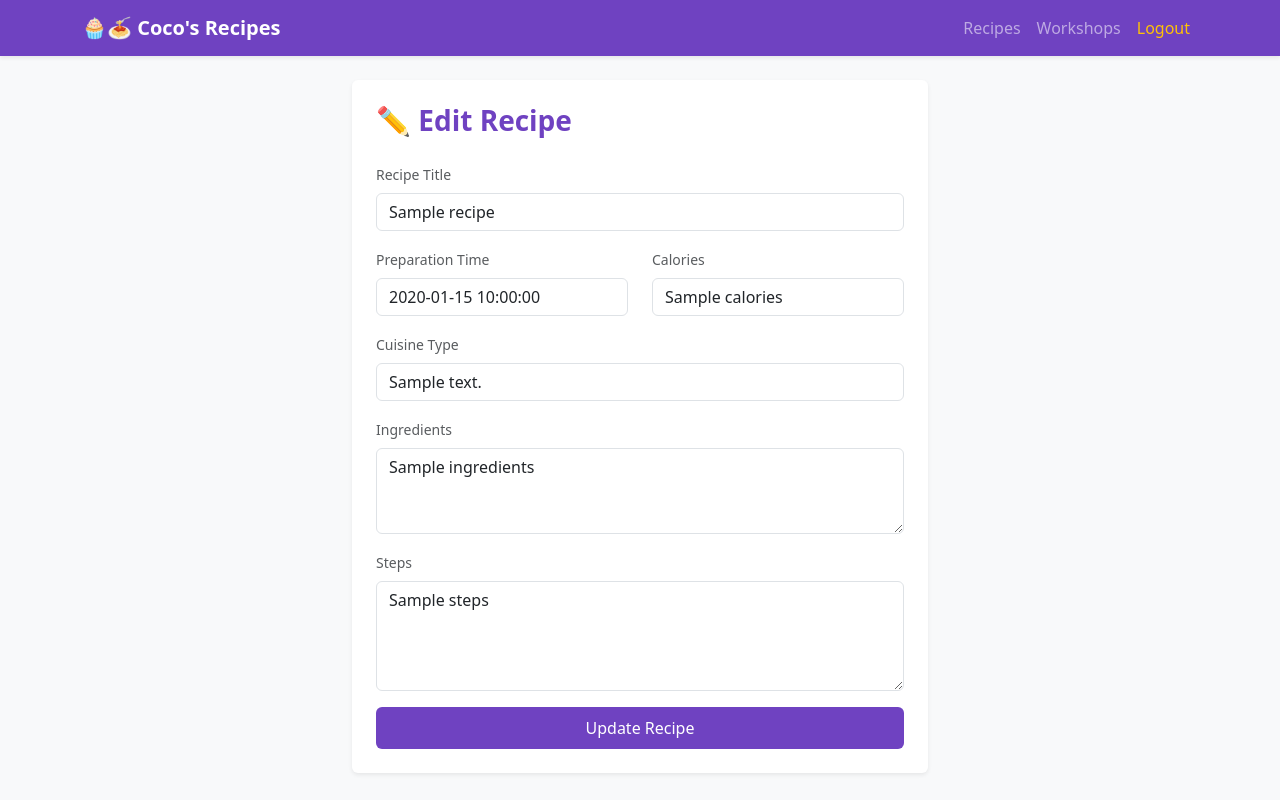
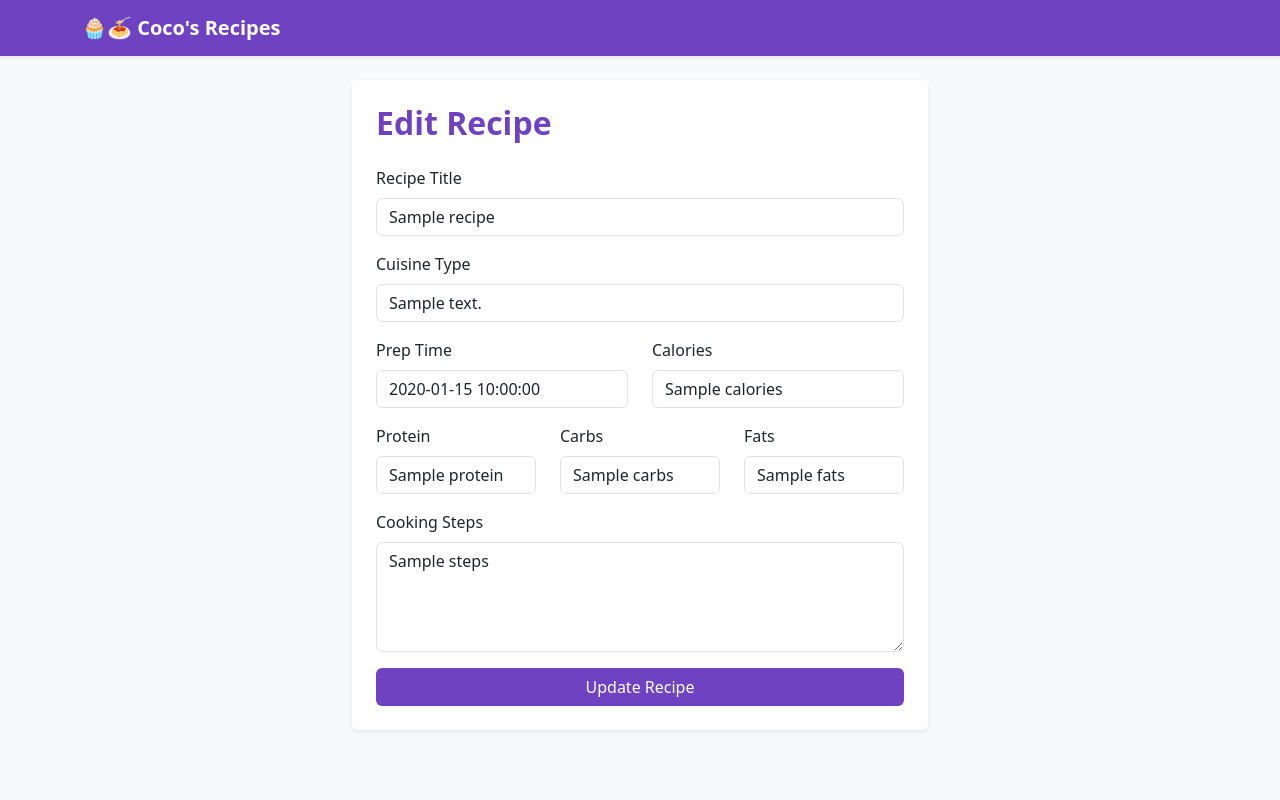
Before and after one commit to subhalakshmisubhi/Coco-s-Recipes, a Flask app: template templates/edit_recipe.html in a window 1280 px wide. Run offline with Flask 3, Linux system fonts and the light colour scheme; the template is opened without the code that fills it: most values are stand-ins (such as "Sample title", 1, 10 or a date in 2020).

Commit message:
Refactor edit_recipe.html for better structure

```diff
--- a/templates/edit_recipe.html
+++ b/templates/edit_recipe.html
@@ -4,36 +4,55 @@
     <meta charset="UTF-8">
     <title>Edit Recipe - Coco's Recipes</title>
     <link href="https://cdn.jsdelivr.net/npm/bootstrap@5.3.0/dist/css/bootstrap.min.css" rel="stylesheet">
-    <style>
-        .navbar-purple { background-color: #6f42c1 !important; }
-        .btn-purple { background-color: #6f42c1; color: white; }
-        .btn-purple:hover { background-color: #5a3298; color: white; }
-    </style>
+    <style>.navbar-purple { background-color: #6f42c1 !important; } .btn-purple { background-color: #6f42c1; color: white; }</style>
 </head>
 <body class="bg-light">
     <nav class="navbar navbar-expand-lg navbar-dark navbar-purple mb-4 shadow-sm">
         <div class="container">
             <a class="navbar-brand fw-bold" href="{{ url_for('index') }}">🧁🍝 Coco's Recipes</a>
-            <div class="navbar-nav ms-auto">
-                <a class="nav-link" href="{{ url_for('index') }}">Recipes</a>
-                <a class="nav-link" href="{{ url_for('courses') }}">Workshops</a>
-                <a class="nav-link text-warning" href="{{ url_for('logout') }}">Logout</a>
-            </div>
         </div>
     </nav>
     <div class="container" style="max-width: 600px;">
         <div class="card shadow-sm border-0 p-4">
-            <h3 class="fw-bold mb-4" style="color: #6f42c1;">✏ Edit Recipe</h3>
+            <h2 class="fw-bold mb-4" style="color: #6f42c1;">Edit Recipe</h2>
             <form method="POST">
-                <div class="mb-3"><label class="form-label text-muted small">Recipe Title</label><input type="text" name="title" class="form-control" value="{{ recipe.title }}" required></div>
+                <div class="mb-3">
+                    <label class="form-label">Recipe Title</label>
+                    <input type="text" name="title" class="form-control" value="{{ recipe.title }}" required>
+                </div>
+                <div class="mb-3">
+                    <label class="form-label">Cuisine Type</label>
+                    <input type="text" name="cuisine" class="form-control" value="{{ recipe.cuisine }}">
+                </div>
                 <div class="row">
-                    <div class="col-md-6 mb-3"><label class="form-label text-muted small">Preparation Time</label><input type="text" name="time" class="form-control" value="{{ recipe.time }}" required></div>
-                    <div class="col-md-6 mb-3"><label class="form-label text-muted small">Calories</label><input type="text" name="calories" class="form-control" value="{{ recipe.calories }}" required></div>
+                    <div class="col mb-3">
+                        <label class="form-label">Prep Time</label>
+                        <input type="text" name="time" class="form-control" value="{{ recipe.time }}">
+                    </div>
+                    <div class="col mb-3">
+                        <label class="form-label">Calories</label>
+                        <input type="text" name="calories" class="form-control" value="{{ recipe.calories }}">
+                    </div>
                 </div>
-                <div class="mb-3"><label class="form-label text-muted small">Cuisine Type</label><input type="text" name="cuisine" class="form-control" value="{{ recipe.cuisine }}" required></div>
-                <div class="mb-3"><label class="form-label text-muted small">Ingredients</label><textarea name="ingredients" class="form-control" rows="3" required>{{ recipe.ingredients }}</textarea></div>
-                <div class="mb-3"><label class="form-label text-muted small">Steps</label><textarea name="steps" class="form-control" rows="4" required>{{ recipe.steps }}</textarea></div>
-                <button type="submit" class="btn btn-purple w-100 py-2">Update Recipe</button>
+                <div class="row">
+                    <div class="col mb-3">
+                        <label class="form-label">Protein</label>
+                        <input type="text" name="protein" class="form-control" value="{{ recipe.protein }}">
+                    </div>
+                    <div class="col mb-3">
+                        <label class="form-label">Carbs</label>
+                        <input type="text" name="carbs" class="form-control" value="{{ recipe.carbs }}">
+                    </div>
+                    <div class="col mb-3">
+                        <label class="form-label">Fats</label>
+                        <input type="text" name="fats" class="form-control" value="{{ recipe.fats }}">
+                    </div>
+                </div>
+                <div class="mb-3">
+                    <label class="form-label">Cooking Steps</label>
+                    <textarea name="steps" class="form-control" rows="4" required>{{ recipe.steps }}</textarea>
+                </div>
+                <button type="submit" class="btn btn-purple w-100">Update Recipe</button>
             </form>
         </div>
     </div>
```
